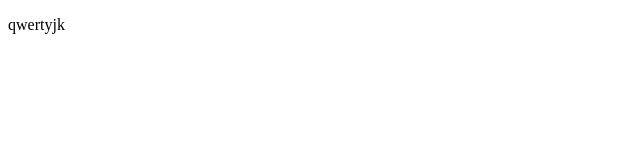
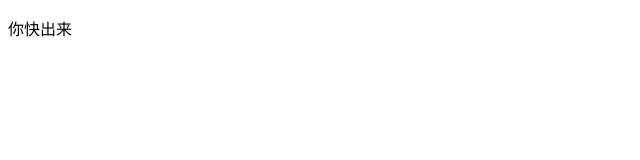
Before and after one commit to yi-yi-zmy/yi-yi-zmy.github.io, a plain HTML site: page index.html in a window 1280 px wide. Shown: the full height of the page, 0-640 px from the left. Drawn offline with Linux system fonts and the light colour scheme.

Commit message:
提交html

```diff
--- a/index.html
+++ b/index.html
@@ -6,6 +6,6 @@
     <title>Document</title>
 </head>
 <body>
-<p>qwertyjk</p>
+<p>你快出来</p>
 </body>
 </html>
```
